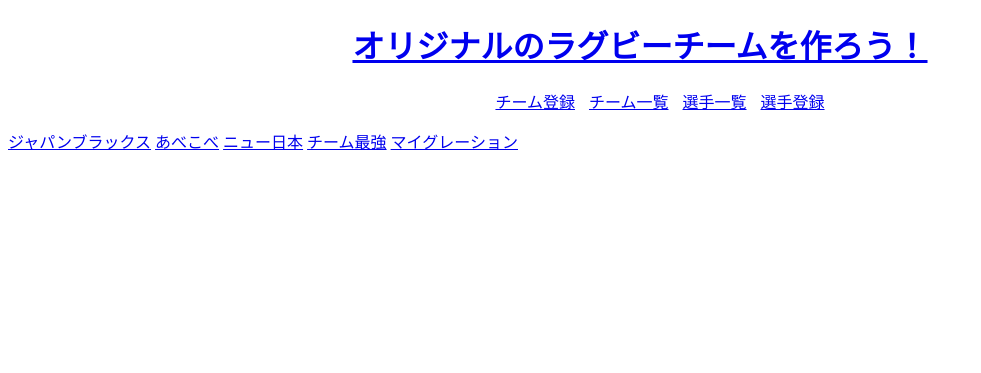
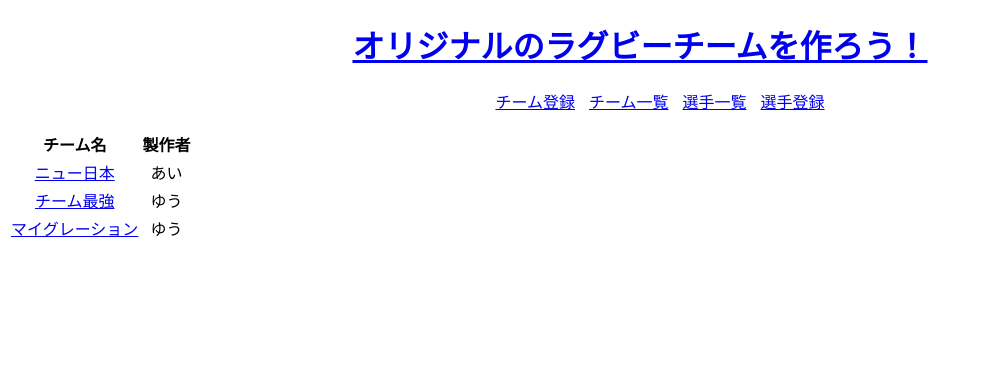
Before and after one commit to nicemiddle/rugby-team-create, a Django app: page /rugby_team_create/team_list/ in a window 1280 px wide. Shown: the top 373 px of the page, without its empty margins (0-981 px from the left). Run offline with Django 3.2, Linux system fonts and the light colour scheme; data comes from the database, SQL or seed files in the repository.

Commit message:
チームの削除機能追加

```diff
--- a/rugby_team_create/models.py
+++ b/rugby_team_create/models.py
@@ -11,7 +11,7 @@ class Player(models.Model):
 
 class Team(models.Model):
     name = models.CharField('チーム名', max_length=225)
-    creater_name = models.CharField('製作者名', max_length=225, null=True)
+    creator_name = models.CharField('製作者名', max_length=225, null=True)
     PR1 = models.ForeignKey(Player, verbose_name='左プロップ', on_delete=models.PROTECT, related_name='PR1_player', null=True, blank=True)
     HO = models.ForeignKey(Player, verbose_name='フッカー', on_delete=models.PROTECT, related_name='HO_player', null=True, blank=True)
     PR2 = models.ForeignKey(Player, verbose_name='右プロップ', on_delete=models.PROTECT, related_name='PR2_player', null=True, blank=True)
--- a/rugby_team_create/templates/rugby_team_create/team_detail.html
+++ b/rugby_team_create/templates/rugby_team_create/team_detail.html
@@ -19,4 +19,6 @@
 {{team.CTB2}}
 {{team.WTB2}}
 {{team.FB}}
+
+<a href="{% url 'rugby_team_create:team_delete_confirm' team.pk %}">削除</a>
 {% endblock %}
--- a/rugby_team_create/templates/rugby_team_create/team_list.html
+++ b/rugby_team_create/templates/rugby_team_create/team_list.html
@@ -3,7 +3,16 @@
 {% block title %}チーム一覧{% endblock %}
 
 {% block main %}
+<table>
+  <tr>
+    <th>チーム名</th>
+    <th>製作者</th>
+  </tr>
 {% for team in team_list %}
-  <a href="{% url 'rugby_team_create:team_detail' team.id %}">{{team.name}}</a>
+ <tr>
+   <td align="center"><a href="{% url 'rugby_team_create:team_detail' team.id %}">{{team.name}}</a></td>
+   <td align="center">{{team.creator_name}}</td>
+ </tr>
 {% endfor %}
+</table>
 {% endblock %}
--- a/rugby_team_create/urls.py
+++ b/rugby_team_create/urls.py
@@ -9,5 +9,6 @@ urlpatterns = [
     path('team_detail/<int:pk>', views.TeamDetail.as_view(), name='team_detail'),
     path('team_create/', views.TeamCreate.as_view(), name='team_create'),
     path('player_list/', views.PlayerList.as_view(), name='player_list'),
-    path('player_create/', views.PlayerCreate.as_view(), name='player_create')
+    path('player_create/', views.PlayerCreate.as_view(), name='player_create'),
+    path('team_delete_confirm/<int:pk>', views.TeamDelete.as_view(), name='team_delete_confirm')
 ]
--- a/rugby_team_create/views.py
+++ b/rugby_team_create/views.py
@@ -3,6 +3,7 @@ from django.views import generic
 from .models import Team, Player
 from .forms import TeamCreateForm, PlayerCreateForm
 from django.urls import reverse_lazy
+
 # Create your views here.
 class TopTemplate(generic.TemplateView):
     template_name = 'rugby_team_create/top.html'
@@ -18,6 +19,11 @@ class TeamCreate(generic.CreateView):
     success_url = reverse_lazy('rugby_team_create:team_list')
     form_class = TeamCreateForm
 
+#チームの削除
+class TeamDelete(generic.DeleteView):
+    model = Team
+    success_url = reverse_lazy('rugby_team_create:team_list')
+
 #選手一覧表示
 class PlayerList(generic.ListView):
     model = Player
```
Also changed, not shown: rugby_team_create/templates/rugby_team_create/team_confirm_delete.html (added, +9 -0 lines), db.sqlite3, rugby_team_create/migrations/0004_auto_20200411_1808.py (added), 3 other files.
